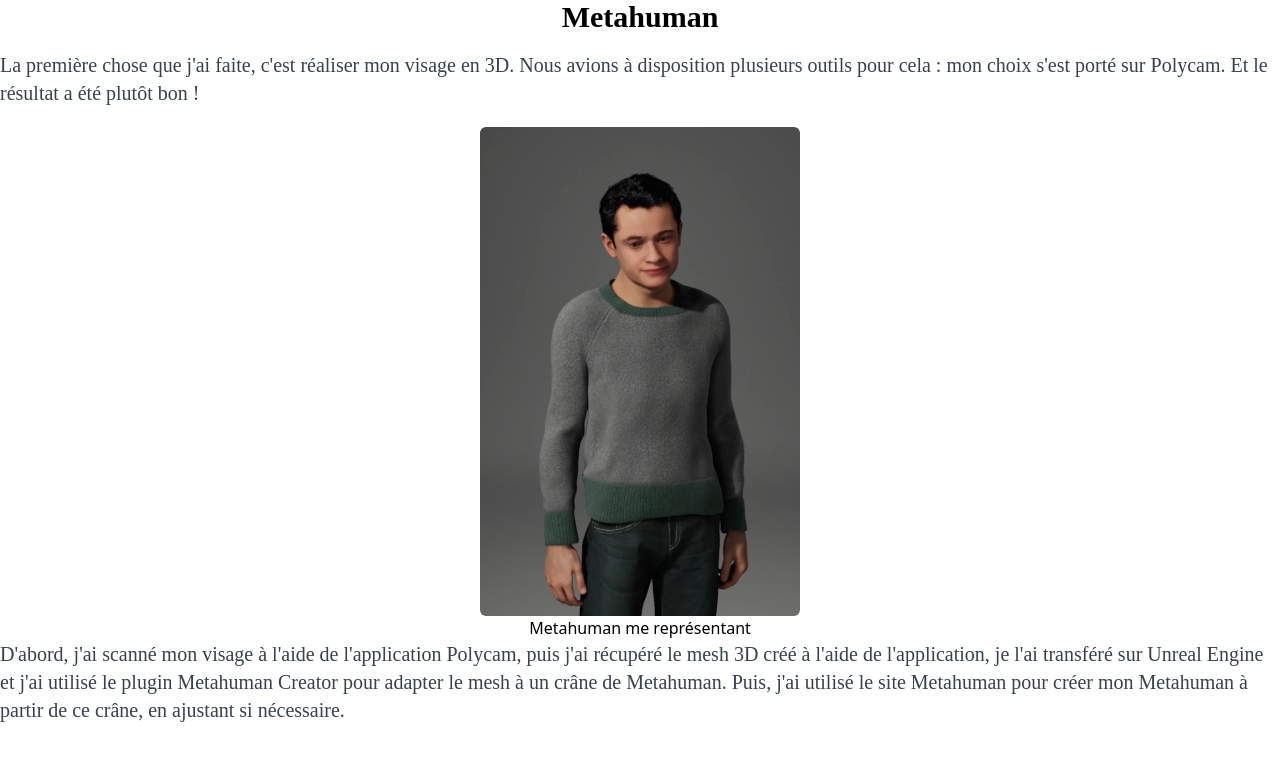
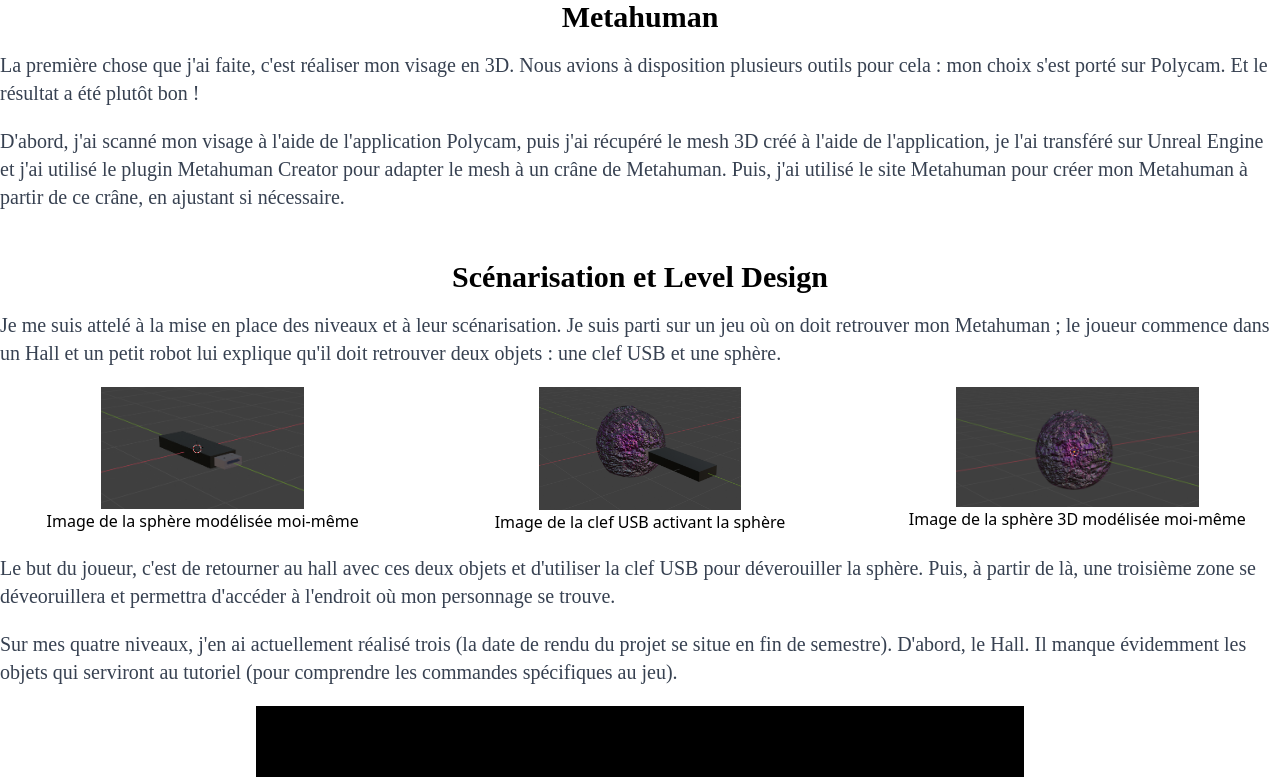
Before and after one commit to MathieuMMI/portfolio, a Vue app: page /VR in a window 1280 px wide. Shown: the part 620-1397 px from the top of the page. Built offline with nearby package versions, Linux system fonts and the light colour scheme; the HTML template or start-up script is replaced by a standard one; a web font is replaced by a local one.

Commit message:
test correction build netlify

```diff
--- a/src/views/Projets/VR.vue
+++ b/src/views/Projets/VR.vue
@@ -35,11 +35,11 @@
                 La première chose que j'ai faite, c'est réaliser mon visage en 3D. Nous avions à disposition plusieurs
                 outils pour cela : mon choix s'est porté sur Polycam. Et le résultat a été plutôt bon !
             </p>
-            <figure>
+            <!--<figure>
                 <img src="/img/myMetahuman.png" alt="Sreenshot du Metahuman inspiré de mon apparence"
                     class="rounded-md w-[25%] m-auto" />
                 <figcaption class="text-center">Metahuman me représentant</figcaption>
-            </figure>
+            </figure>-->
             <p class="text-gray-700 text-left text-xl mb-5">
                 D'abord, j'ai scanné mon visage à l'aide de l'application Polycam, puis j'ai récupéré le mesh 3D créé à
                 l'aide de l'application, je l'ai transféré sur Unreal Engine et j'ai utilisé le plugin Metahuman Creator
```
